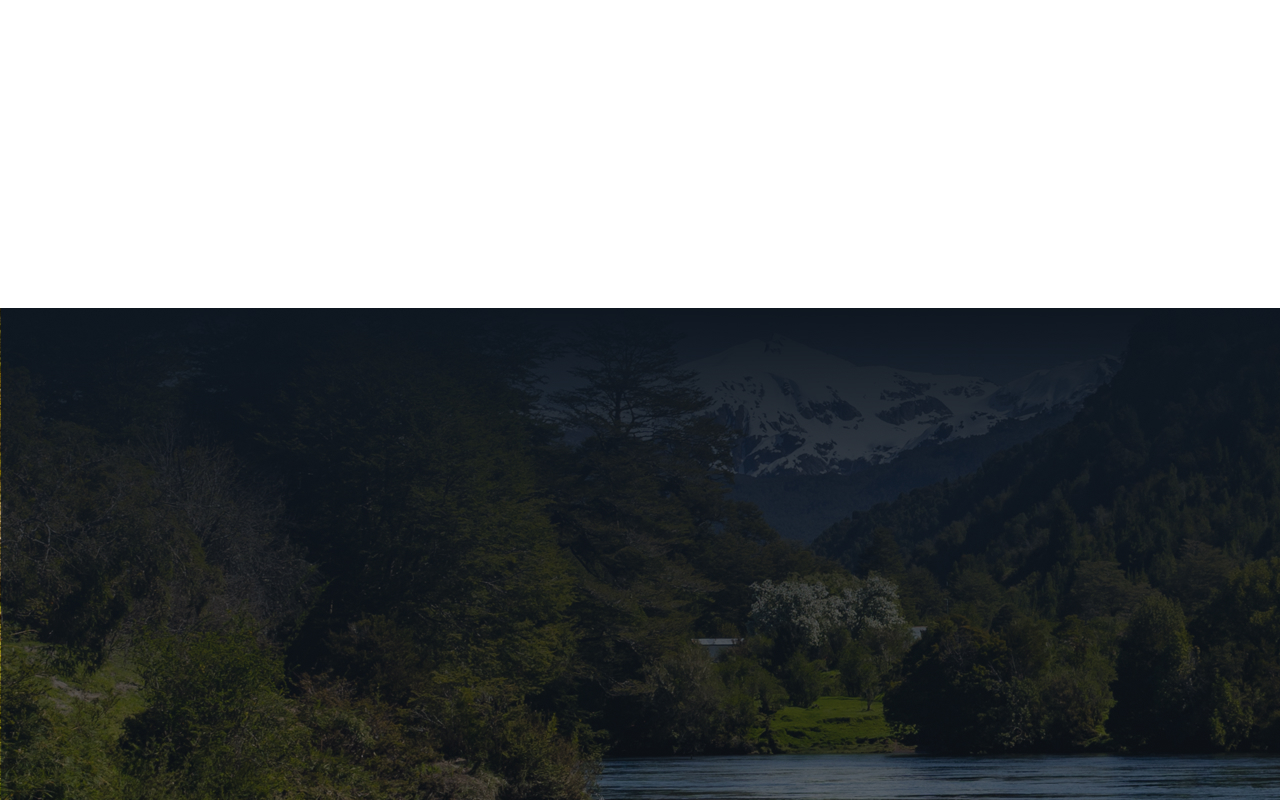
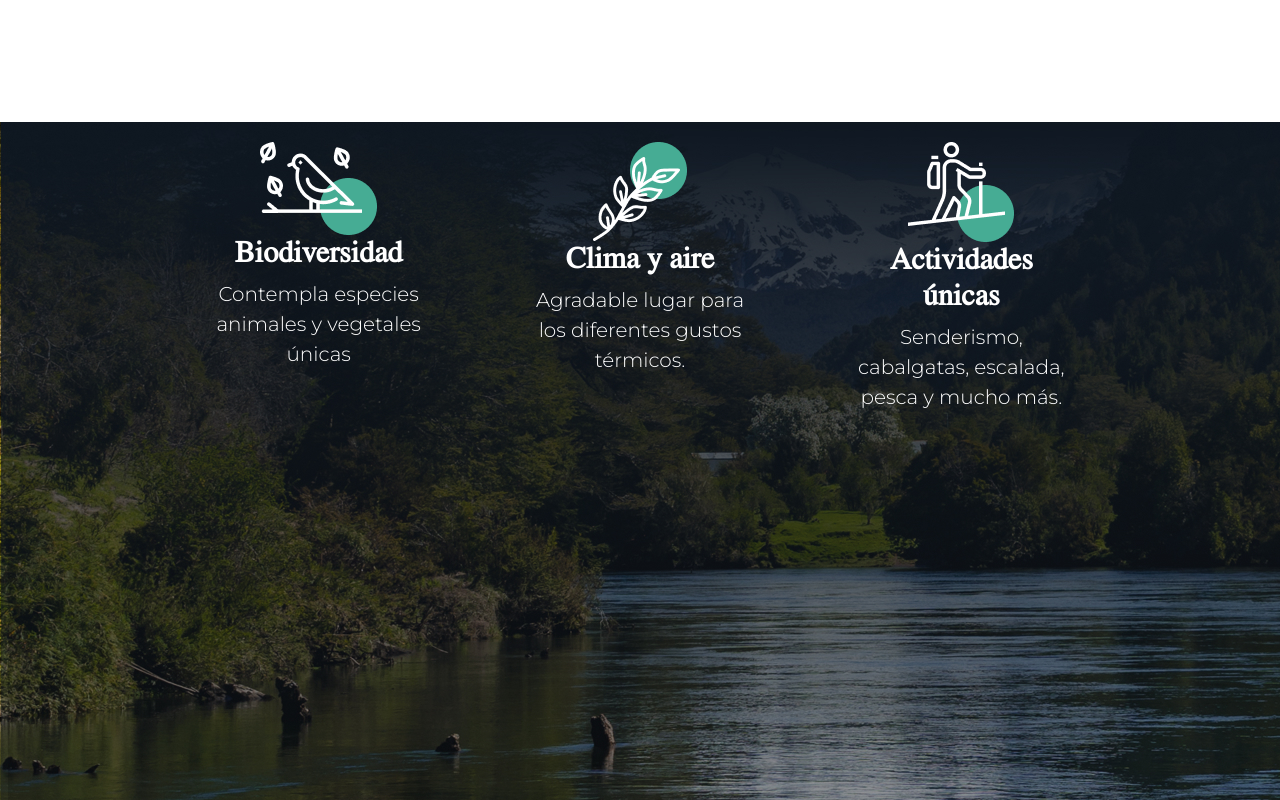
Before and after one commit to jesupet/patagonia, a Vue app: page /#/ in a window 1280 px wide. Shown: the part 1360-2160 px from the top of the page. Built offline with nearby package versions, Linux system fonts and the light colour scheme; a web font is replaced by a local one.

Commit message:
AGREGADA SECCION BENEFICIOS

```diff
--- /dev/null
+++ b/src/assets/css/sass/components/_benefits.scss
@@ -0,0 +1,3 @@
+.benefit-card {
+  padding: 10px 40px;
+}
--- a/src/assets/css/sass/layout/_header.scss
+++ b/src/assets/css/sass/layout/_header.scss
@@ -41,12 +41,12 @@ header {
   top: 38%;
 }
 .header2-img {
-  position: relative;
-  top: 0;
+  position: absolute;
+  top: 1;
   z-index: -2;
 }
 #aysen {
-  padding: 130px 0px 360px;
+  padding: 130px 100px 260px;
 
 }
 .landscape-img {
--- a/src/assets/css/sass/style.css
+++ b/src/assets/css/sass/style.css
@@ -171,13 +171,13 @@ header {
 }
 
 .header2-img {
-  position: relative;
-  top: 0;
+  position: absolute;
+  top: 1;
   z-index: -2;
 }
 
 #aysen {
-  padding: 130px 0px 360px;
+  padding: 130px 100px 260px;
 }
 
 .landscape-img {
@@ -199,4 +199,8 @@ header {
   border-color: #46AC94;
 }
 
+.benefit-card {
+  padding: 10px 40px;
+}
+
 /*# sourceMappingURL=style.css.map */
--- a/src/assets/css/sass/style.scss
+++ b/src/assets/css/sass/style.scss
@@ -10,13 +10,13 @@
 @import 'base/typography';
 
 @import 'layout/navigation';
-@import 'layout/grid';
 @import 'layout/header';
 @import 'layout/footer';
 
 @import 'components/buttons';
 @import 'components/dropdown';
 @import 'components/inputs';
+@import 'components/benefits';
 
 @import 'pages/home';
 
--- a/src/views/HomePatagonia.vue
+++ b/src/views/HomePatagonia.vue
@@ -28,6 +28,37 @@
       </div>
     </section>
     <img src="../assets/img/header_bg_2.jpg" alt="montañas" class="header2-img">
+    <div id="beneficios" class="container">
+      <div class="row">
+        <div class="col-12 col-xl-4">
+          <div class="text-center benefit-card">
+            <img src="../assets/icons/bird.png" alt="pajaro">
+            <h3 class="subtitulo">
+              Biodiversidad
+            </h3>
+            <p class="bajada-mini">Contempla especies animales y vegetales únicas</p>
+          </div>
+        </div>
+        <div class="col-12 col-xl-4">
+          <div class="text-center benefit-card">
+            <img src="../assets/icons/leave.png" alt="pajaro">
+            <h3 class="subtitulo">
+              Clima y aire
+            </h3>
+            <p class="bajada-mini">Agradable lugar para los diferentes gustos térmicos.</p>
+          </div>
+        </div>
+        <div class="col-12 col-xl-4">
+          <div class="text-center benefit-card">
+            <img src="../assets/icons/climber.png" alt="pajaro">
+            <h3 class="subtitulo">
+              Actividades únicas
+            </h3>
+            <p class="bajada-mini">Senderismo, cabalgatas, escalada, pesca y mucho más.</p>
+          </div>
+        </div>
+      </div>
+    </div>
   </div>
 </template>
 
@@ -39,7 +70,7 @@ export default {
   name: 'HomePatagonia',
   components: {
     GreenButton,
-  }
+  },
 }
 </script>
 
```
Also changed, not shown: src/components/BeneficioPat.vue (added, +31 -0 lines), src/assets/css/sass/layout/_grid.scss (deleted), 1 other file (tests, documents, lock files or other folders).
